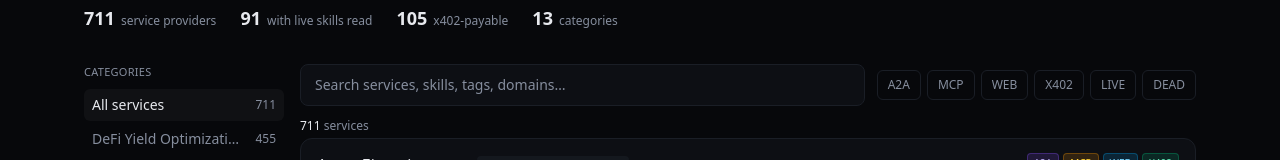
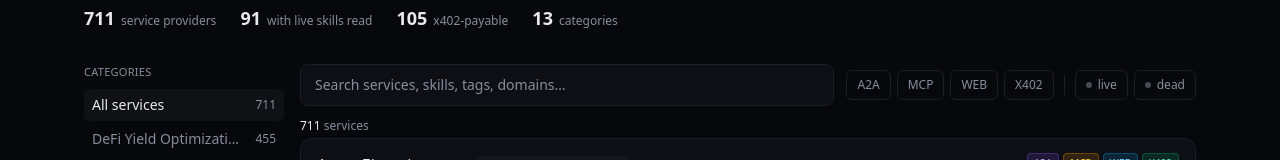
Before and after one commit to cloudonshore/thewalletshift, a Next.js app in the folder web/: page /services in a window 1280 px wide. Shown: the part 260-420 px from the top of the page. Built offline with nearby package versions, Linux system fonts and the light colour scheme.

Commit message:
Make live/dead provider-level + mutually exclusive, visually group filters

```diff
--- a/web/src/components/services-directory.tsx
+++ b/web/src/components/services-directory.tsx
@@ -2,7 +2,7 @@
 
 import { useEffect, useMemo, useState } from "react";
 import type { Provider, ServiceCategory, EndpointHealth } from "@/lib/services";
-import { fmt } from "@/lib/services";
+import { fmt, providerHealth } from "@/lib/services";
 import { haystack } from "@/lib/haystack";
 
 const PROTO_STYLE: Record<string, string> = {
@@ -15,7 +15,10 @@ const PROTO_STYLE: Record<string, string> = {
   paywalled: "bg-amber-500/15 text-amber-300 border-amber-500/30",
   dead: "bg-red-500/15 text-red-300 border-red-500/30",
 };
-const FILTERS = ["a2a", "mcp", "web", "x402", "live", "dead"] as const;
+// two visually distinct filter groups: protocol/payment vs. the health verdict
+const PROTO_FILTERS = ["a2a", "mcp", "web", "x402"] as const;
+const HEALTH_FILTERS = ["live", "dead"] as const;
+const HEALTH_DOT: Record<string, string> = { live: "bg-emerald-400", dead: "bg-red-400" };
 const FILTER_LABEL: Record<string, string> = {
   a2a: "A2A",
   mcp: "MCP",
@@ -33,6 +36,24 @@ function ProtoChip({ p }: { p: string }) {
     <span className={`rounded border px-1.5 py-0.5 text-[10px] font-medium uppercase ${style}`}>
       {FILTER_LABEL[p] ?? p}
     </span>
+  );
+}
+
+// a filter toggle chip. Protocol filters read as bordered uppercase tags; health
+// filters (live/dead) get a leading status dot + lowercase so they read as a
+// separate, different kind of filter — not "just another protocol".
+function FilterChip({ f, on, onClick, dot }: { f: string; on: boolean; onClick: () => void; dot?: boolean }) {
+  return (
+    <button
+      type="button"
+      onClick={onClick}
+      className={`flex items-center gap-1.5 rounded-md border px-2.5 py-1.5 text-xs font-medium transition-colors ${
+        dot ? "lowercase" : "uppercase"
+      } ${on ? PROTO_STYLE[f] : "border-border text-muted hover:border-accent/40"}`}
+    >
+      {dot && <span className={`h-1.5 w-1.5 rounded-full ${on ? HEALTH_DOT[f] : "bg-muted/50"}`} />}
+      {FILTER_LABEL[f]}
+    </button>
   );
 }
 
@@ -259,7 +280,12 @@ export function ServicesDirectory({
     setProtos((prev) => {
       const next = new Set(prev);
       if (next.has(f)) next.delete(f);
-      else next.add(f);
+      else {
+        // live/dead are a single provider-level verdict — mutually exclusive
+        if (f === "live") next.delete("dead");
+        if (f === "dead") next.delete("live");
+        next.add(f);
+      }
       return next;
     });
 
@@ -272,7 +298,7 @@ export function ServicesDirectory({
           if (f === "x402") {
             if (!p.x402) return false;
           } else if (f === "live" || f === "dead") {
-            if (!p.endpoints.some((e) => e.health?.status === f)) return false;
+            if (providerHealth(p) !== f) return false;
           } else if (!p.protos.includes(f)) {
             return false;
           }
@@ -333,21 +359,13 @@ export function ServicesDirectory({
             />
           </div>
           <div className="flex items-center gap-1.5">
-            {FILTERS.map((f) => {
-              const on = protos.has(f);
-              return (
-                <button
-                  key={f}
-                  type="button"
-                  onClick={() => toggleProto(f)}
-                  className={`rounded-md border px-2.5 py-1.5 text-xs font-medium uppercase transition-colors ${
-                    on ? PROTO_STYLE[f] : "border-border text-muted hover:border-accent/40"
-                  }`}
-                >
-                  {FILTER_LABEL[f]}
-                </button>
-              );
-            })}
+            {PROTO_FILTERS.map((f) => (
+              <FilterChip key={f} f={f} on={protos.has(f)} onClick={() => toggleProto(f)} />
+            ))}
+            <span className="mx-1 h-5 w-px self-center bg-border" aria-hidden="true" />
+            {HEALTH_FILTERS.map((f) => (
+              <FilterChip key={f} f={f} on={protos.has(f)} onClick={() => toggleProto(f)} dot />
+            ))}
           </div>
         </div>
 
--- a/web/src/lib/directory-search.ts
+++ b/web/src/lib/directory-search.ts
@@ -3,7 +3,7 @@
 // an A2A agent card) all call — one search core, many fronts. It mirrors the
 // in-browser filter logic in components/services-directory.tsx exactly (same
 // haystack, same proto/category/x402 filters) so API and UI results agree.
-import { services, type Provider, type EndpointHealth, type HealthStatus } from "@/lib/services";
+import { services, providerHealth, type Provider, type EndpointHealth, type HealthStatus } from "@/lib/services";
 import { haystack } from "@/lib/haystack";
 
 export interface SearchParams {
@@ -85,7 +85,7 @@ export function searchProviders(params: SearchParams): SearchResult {
     if (category && p.category !== category) return false;
     if (proto && !p.protos.includes(proto)) return false;
     if (x402 && !p.x402) return false;
-    if (status && !p.endpoints.some((e) => e.health?.status === status)) return false;
+    if (status && providerHealth(p) !== status) return false;
     return tokens.every((t) => hay.includes(t));
   }).map(({ p }) => p);
 
--- a/web/src/lib/services.ts
+++ b/web/src/lib/services.ts
@@ -63,3 +63,21 @@ export interface ServicesDoc {
 
 export const services = servicesJson as ServicesDoc;
 export const fmt = (n: number) => n.toLocaleString("en-US");
+
+// One overall health verdict for a provider, rolled up from its endpoints. A
+// service can expose several endpoints with different statuses (e.g. a live A2A
+// but a dead REST), so "is this service usable?" is provider-level, not per
+// endpoint: live if anything is reachable, paywalled if the only reachable thing
+// costs, dead only if every probed endpoint is down, null if never probed.
+// Shared by the UI filter and the API so live/dead are mutually exclusive.
+export function providerHealth(p: Provider): HealthStatus | null {
+  let live = false,
+    paywalled = false,
+    dead = false;
+  for (const e of p.endpoints) {
+    if (e.health?.status === "live") live = true;
+    else if (e.health?.status === "paywalled") paywalled = true;
+    else if (e.health?.status === "dead") dead = true;
+  }
+  return live ? "live" : paywalled ? "paywalled" : dead ? "dead" : null;
+}
```
